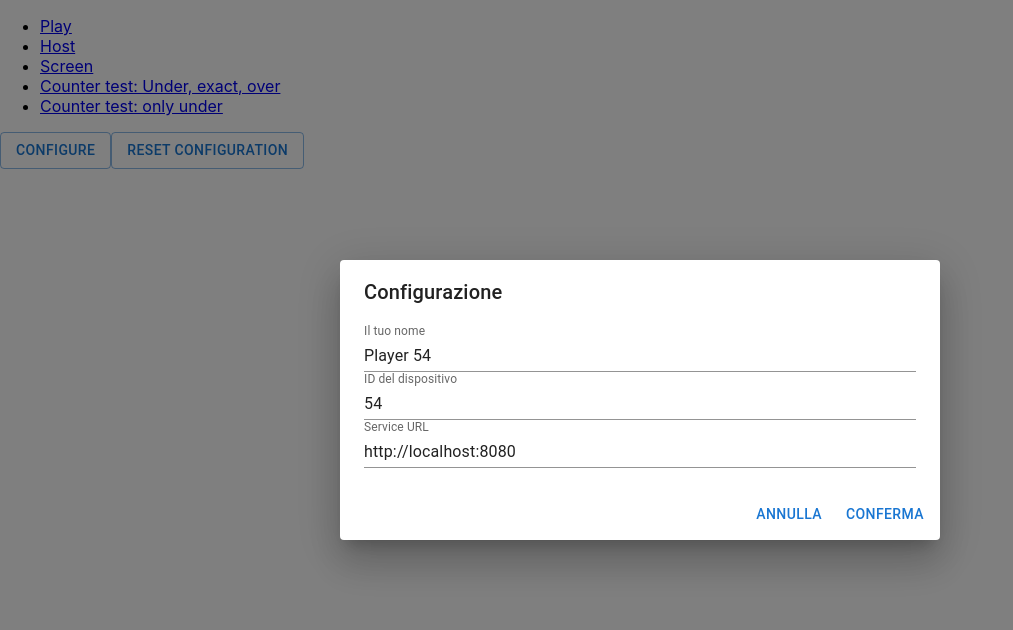
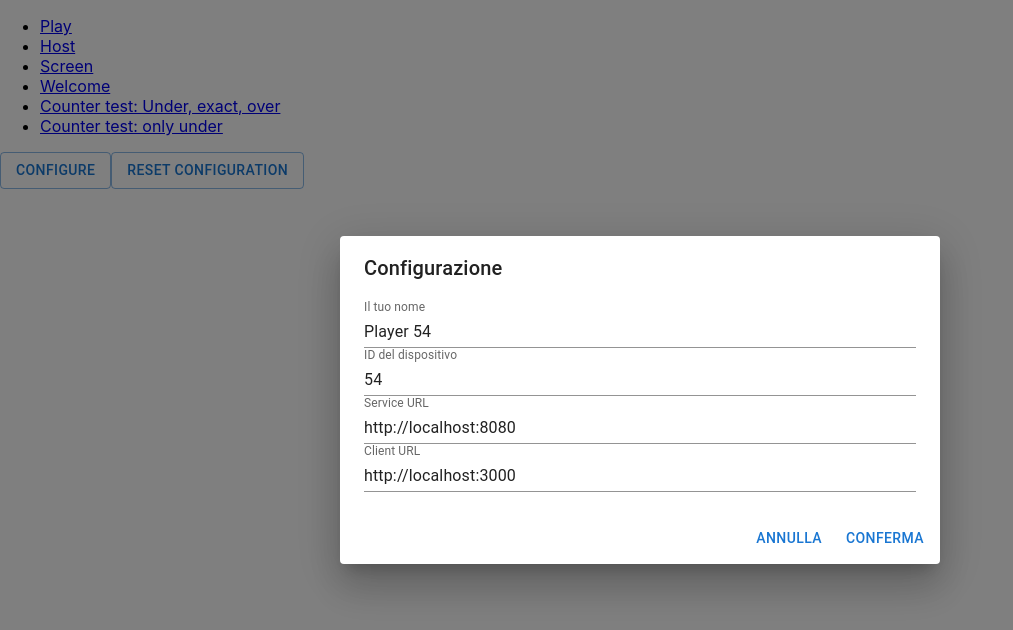
Before and after one commit to edoardo-liotta/numberquiz, a React (Create React App) app: page /play in a window 1280 px wide. Both pictures are taken after a click on the button "CONFIGURE". Shown: the top 630 px of the page, without its empty margins (0-1013 px from the left). Built offline with nearby package versions, Linux system fonts and the light colour scheme.

Commit message:
Add clientUrl configuration, add Welcome App to start with auto config

```diff
--- a/src/App.tsx
+++ b/src/App.tsx
@@ -7,6 +7,7 @@ import ScreenApp from "./ScreenApp";
 import Configuration from "./components/Configuration/Configuration";
 import ScreenRound from "./components/ScreenRound/ScreenRound";
 import {RoundStatus} from "./api/service-api";
+import WelcomeApp from "./WelcomeApp";
 
 function App() {
 
@@ -18,6 +19,7 @@ function App() {
                     <Route path="/play" element={<PlayerApp />} />
                     <Route path="/host" element={<HostApp />} />
                     <Route path="/screen" element={<ScreenApp />} />
+                    <Route path="/welcome" element={<WelcomeApp />} />
                     <Route path="/countertest"
                            element={<ScreenRound roundNumber={1} roundStatus={RoundStatus.DISPLAYING_ANSWERS}
                                                  question={"Expect 42"} answer={42}
@@ -56,6 +58,9 @@ const Home: React.FC = () => {
                     <Link to="/screen">Screen</Link>
                 </li>
                 <li>
+                    <Link to="/welcome">Welcome</Link>
+                </li>
+                <li>
                     <Link to="/countertest">Counter test: Under, exact, over</Link>
                 </li>
                 <li>
--- /dev/null
+++ b/src/WelcomeApp.tsx
@@ -0,0 +1,23 @@
+import React from 'react';
+import './App.css';
+import {Link, useSearchParams} from "react-router-dom";
+import Configuration from "./components/Configuration/Configuration";
+
+function WelcomeApp() {
+    const [searchParams] = useSearchParams();
+
+    return (<>
+        <nav>
+            <ul>
+                <li>
+                    <Link to="/play">Play</Link>
+                </li>
+            </ul>
+        </nav>
+        <Configuration autoOpen={true} clientUrl={searchParams.get("clientUrl")}
+                       serviceUrl={searchParams.get("serviceUrl")} />
+    </>)
+}
+
+
+export default WelcomeApp;
--- a/src/api/config-api.ts
+++ b/src/api/config-api.ts
@@ -1,6 +1,7 @@
 const defaultConfiguration = () => {
     const deviceId = `${Math.ceil(Math.random()*1000)}`
     return {
+        clientUrl: "http://localhost:3000",
         serviceUrl: "http://localhost:8080",
         deviceId: deviceId,
         playerId: `Player ${deviceId}`
@@ -31,6 +32,10 @@ const resetConfiguration = () => {
     }
 }
 
+const getClientUrl = () => {
+    return getConfiguration().clientUrl
+}
+
 const getServiceUrl = () => {
     return getConfiguration().serviceUrl
 }
@@ -43,4 +48,4 @@ const getPlayerId = () => {
     return getConfiguration().playerId
 }
 
-export {getConfiguration, getServiceUrl, getDeviceId, getPlayerId, resetConfiguration, setConfiguration}
+export {getConfiguration, getClientUrl, getServiceUrl, getDeviceId, getPlayerId, resetConfiguration, setConfiguration}
--- a/src/components/Configuration/Configuration.js
+++ b/src/components/Configuration/Configuration.js
@@ -1,6 +1,7 @@
 import { Button, Dialog, DialogActions, DialogContent, DialogTitle, TextField } from '@mui/material';
-import { useState } from 'react';
+import { useEffect, useState } from 'react';
 import {
+  getClientUrl,
   getConfiguration,
   getDeviceId,
   getPlayerId,
@@ -8,6 +9,7 @@ import {
   resetConfiguration,
   setConfiguration
 } from '../../api/config-api';
+
 
 const Configuration = (props) => {
   const [editDialogOpen, setEditDialogOpen] = useState(false)
@@ -28,6 +30,10 @@ const Configuration = (props) => {
     if (serviceUrlField) {
       newConfig.serviceUrl = serviceUrlField.value
     }
+    const clientUrlField = document.getElementById("config-clientUrl")
+    if (clientUrlField) {
+      newConfig.clientUrl = clientUrlField.value
+    }
     setConfiguration(newConfig)
     if (props.onSave) {
       props.onSave(newConfig)
@@ -38,6 +44,12 @@ const Configuration = (props) => {
   const resetConfig = () => {
     resetConfiguration()
   }
+
+  useEffect(() => {
+    if (props.autoOpen === true) {
+      triggerEditDialogOpen()
+    }
+  }, [props.autoOpen]);
 
   return <>
     <Button onClick={triggerEditDialogOpen} variant="outlined">Configure</Button>
@@ -68,7 +80,15 @@ const Configuration = (props) => {
             type="url"
             fullWidth
             variant="standard"
-            defaultValue={getServiceUrl()}
+            defaultValue={props.serviceUrl || getServiceUrl()}
+        />
+        <TextField
+            id="config-clientUrl"
+            label="Client URL"
+            type="url"
+            fullWidth
+            variant="standard"
+            defaultValue={props.clientUrl || getClientUrl()}
         />
       </DialogContent>
       <DialogActions>
```
